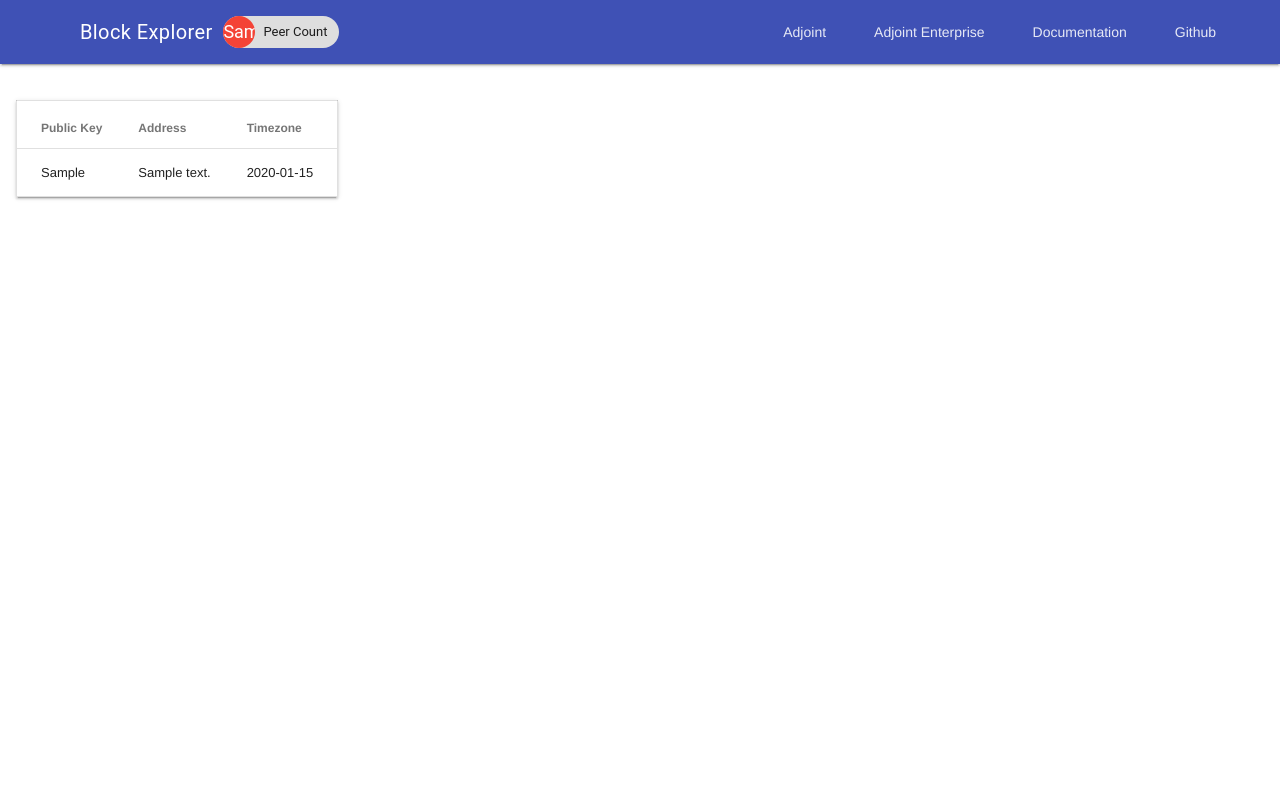
After one commit to dhruvrana72/uplink-explorer, a Flask app: template bexplorer/templates/accounts.html in a window 1280 px wide. The commit adds this page. Run offline with Flask 2, Linux system fonts and the light colour scheme; the template is opened without the code that fills it: most values are stand-ins (such as "Sample title", 1, 10 or a date in 2020).

Commit message:
stubbed out assets, and accounts

```diff
--- a/bexplorer/static/style.css
+++ b/bexplorer/static/style.css
@@ -9,3 +9,7 @@
     height: 176px;
     background: url('teaser.png') center / cover;
 }
+
+.mdl-tooltip {
+    max-width: 1000px !important;
+}
--- /dev/null
+++ b/bexplorer/templates/accounts.html
@@ -0,0 +1,36 @@
+{% extends "layout.html" %} {% block body %}
+<main class="mdl-layout__content">
+    <div class="page-content">
+        <br>
+
+        <div class="mdl-grid">
+            <div class="mdl-cell mdl-cell--8-col">
+                <table class="mdl-data-table mdl-js-data-table mdl-shadow--2dp">
+                    <thead>
+                        <tr>
+                            <th class="mdl-data-table__cell--non-numeric">Public Key</th>
+                            <th class="mdl-data-table__cell--non-numeric">Address</th>
+                            <th class="mdl-data-table__cell--non-numeric">Timezone</th>
+                        </tr>
+                    </thead>
+                    <tbody>
+                        {% for addr in addresses %}
+                        <tr>
+                            <td class="mdl-data-table__cell--non-numeric">{{addr.publicKey}}</td>
+                            <td class="mdl-data-table__cell--non-numeric">{{addr.address}} </td>
+                            <td class="mdl-data-table__cell--non-numeric">{{addr.timezone}}</td>
+                        </tr>
+                        {% else %}
+                        <tr>
+                            <td class="mdl-data-table__cell--non-numeric">Nothing yet</td>
+                        </tr>
+                        {% endfor %}
+                    </tbody>
+                </table>
+            </div>
+
+        </div>
+
+    </div>
+</main>
+{% endblock %}
--- a/bexplorer/templates/layout.html
+++ b/bexplorer/templates/layout.html
@@ -32,13 +32,11 @@
     <div class="mdl-layout__drawer">
         <span class="mdl-layout-title">Block Explorer</span>
         <nav class="mdl-navigation">
-            <a class="mdl-navigation__link" href="">Adjoint</a>
-            <a class="mdl-navigation__link" href="">Adjoint Enterprise</a>
-            <a class="mdl-navigation__link" href="">Documentation</a>
-            <a class="mdl-navigation__link" href="">Github</a>
+            <a class="mdl-navigation__link" href="/">Blocks</a>
+            <a class="mdl-navigation__link" href="/accounts">Accounts</a>
+            <a class="mdl-navigation__link" href="/assets">Assets</a>
         </nav>
     </div>
-
 
     {% for message in get_flashed_messages() %}
     <div class="flash">{{ message }}</div>
```
Also changed, not shown: bexplorer/bexplorer.py (+33 -6 lines), bexplorer/matrix/client.py (+18 -1 lines), bexplorer/matrix/session.py (+8 -0 lines), bexplorer/templates/assets.html (added, +34 -0 lines), bexplorer/templates/index.html (+18 -4 lines).
